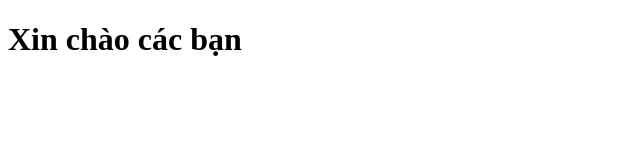
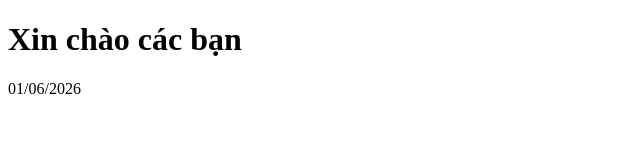
Before and after one commit to chinhpd5/workshop-git, a plain HTML site: page index.html in a window 1280 px wide. Shown: the whole page, without its empty margins (0-640 px from the left). Drawn offline with Linux system fonts and the light colour scheme.

Commit message:
update: cập nhật nội dung index.html

```diff
--- a/index.html
+++ b/index.html
@@ -7,5 +7,6 @@
 </head>
 <body>
   <h1>Xin chào các bạn</h1>
+  <p>01/06/2026</p>
 </body>
 </html>
```
